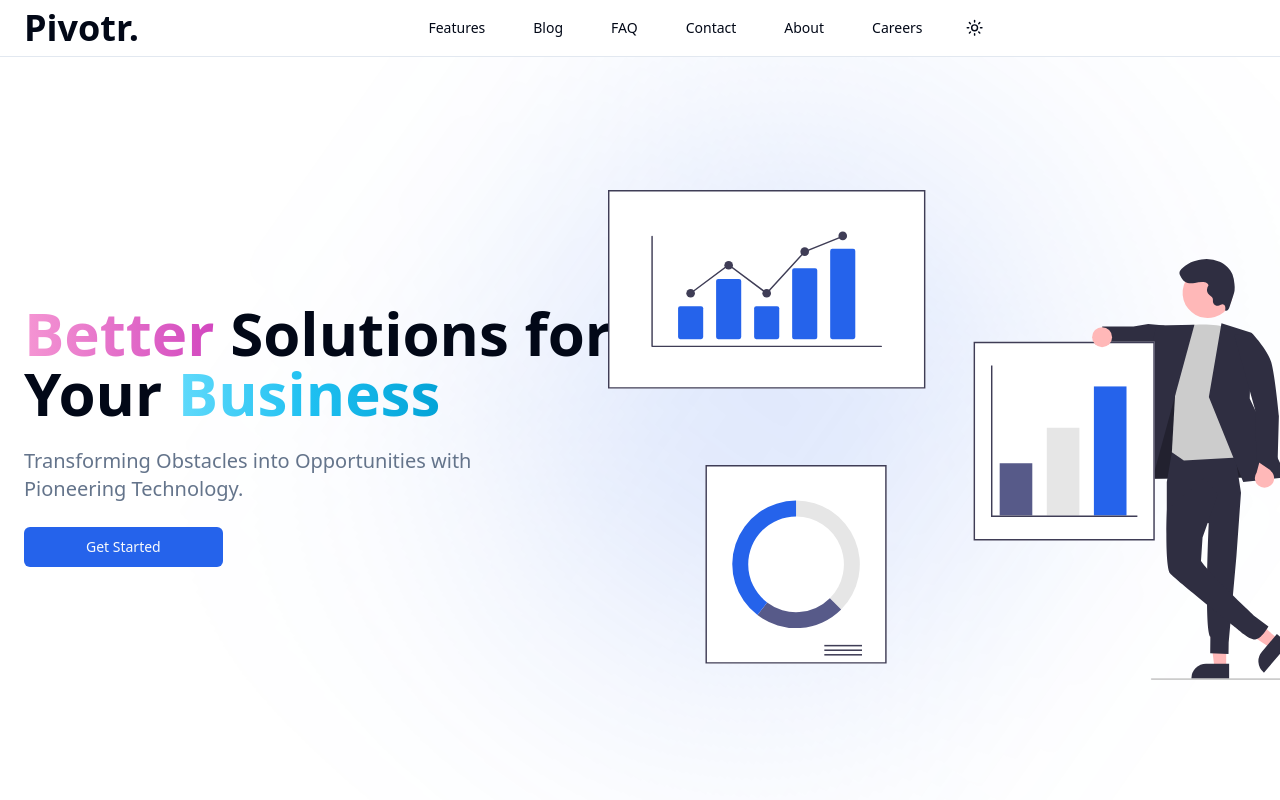
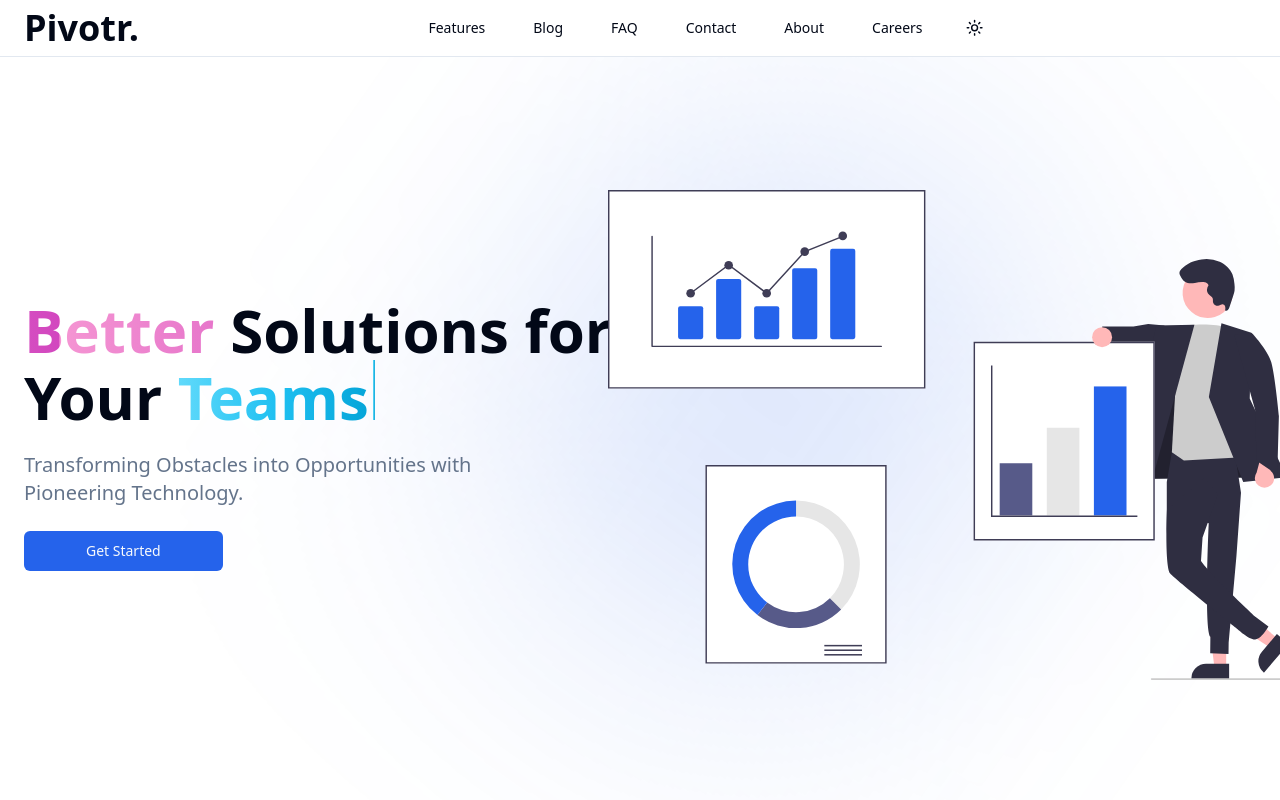
Before and after one commit to Karthik-beta/Landing_Page, a React (Vite) app in the folder client/: page / in a window 1280 px wide. Shown: the top 800 px of the page. Built offline with nearby package versions, Linux system fonts and the light colour scheme.

Commit message:
Add typewriter effect to Hero component
Introduces a reusable TypewriterText component and use-typewriter hook to animate words in the Hero section. Updates styles for gradient shimmer and typewriter cursor animations in index.css.

```diff
--- a/client/src/components/Hero.tsx
+++ b/client/src/components/Hero.tsx
@@ -1,5 +1,6 @@
 import { Button } from "./ui/button";
 import { HeroCards } from "./HeroCards";
+import { TypewriterText } from "./TypewriterText";
 
 export const Hero = () => {
   return (
@@ -7,16 +8,23 @@ export const Hero = () => {
       <div className="text-center lg:text-start space-y-6">
         <main className="text-5xl md:text-6xl font-bold">
           <h1 className="inline">
-            <span className="inline bg-gradient-to-r from-[#F596D3]  to-[#D247BF] text-transparent bg-clip-text">
+            <span className="inline bg-gradient-to-r from-[#F596D3] to-[#D247BF] text-transparent bg-clip-text gradient-shimmer">
               Better
             </span>{" "}
             Solutions
           </h1>{" "}
           for Your{" "}
           <h2 className="inline">
-            <span className="inline bg-gradient-to-r from-[#61DAFB] via-[#1fc0f1] to-[#03a3d7] text-transparent bg-clip-text">
-              Business
-            </span>{" "}
+            <TypewriterText
+              words={["Business", "Teams", "Growth", "Success", "Future"]}
+              className="inline bg-gradient-to-r from-[#61DAFB] via-[#1fc0f1] to-[#03a3d7] text-transparent bg-clip-text"
+              typeSpeed={120}
+              deleteSpeed={80}
+              delayBetweenWords={2500}
+              showCursor={true}
+              cursorClassName="bg-gradient-to-r from-[#61DAFB] to-[#03a3d7]"
+            />
+            {" "}
             {/* developers */}
           </h2>
         </main>
--- /dev/null
+++ b/client/src/components/TypewriterText.tsx
@@ -0,0 +1,49 @@
+import { useTypewriter } from '../hooks/use-typewriter';
+
+interface TypewriterTextProps {
+  words: string[];
+  className?: string;
+  typeSpeed?: number;
+  deleteSpeed?: number;
+  delayBetweenWords?: number;
+  loop?: boolean;
+  showCursor?: boolean;
+  cursorClassName?: string;
+}
+
+export const TypewriterText = ({
+  words,
+  className = '',
+  typeSpeed = 150,
+  deleteSpeed = 100,
+  delayBetweenWords = 2000,
+  loop = true,
+  showCursor = true,
+  cursorClassName = '',
+}: TypewriterTextProps) => {
+  const { text, isDeleting } = useTypewriter({
+    words,
+    typeSpeed,
+    deleteSpeed,
+    delayBetweenWords,
+    loop,
+  });
+
+  return (
+    <span className={className}>
+      {text}
+      {showCursor && (
+        <span
+          className={`inline-block w-0.5 h-[1em] ml-1 transition-colors duration-300 ${
+            isDeleting
+              ? 'bg-red-400 animate-pulse'
+              : 'bg-gradient-to-b from-[#61DAFB] to-[#03a3d7] animate-pulse'
+          } ${cursorClassName}`}
+          style={{
+            animationDuration: isDeleting ? '0.5s' : '1s',
+          }}
+        />
+      )}
+    </span>
+  );
+};
--- /dev/null
+++ b/client/src/hooks/use-typewriter.ts
@@ -0,0 +1,80 @@
+import { useState, useEffect } from 'react';
+
+interface UseTypewriterOptions {
+  words: string[];
+  typeSpeed?: number;
+  deleteSpeed?: number;
+  delayBetweenWords?: number;
+  loop?: boolean;
+}
+
+export const useTypewriter = ({
+  words,
+  typeSpeed = 150,
+  deleteSpeed = 100,
+  delayBetweenWords = 2000,
+  loop = true,
+}: UseTypewriterOptions) => {
+  const [currentWordIndex, setCurrentWordIndex] = useState(0);
+  const [currentText, setCurrentText] = useState('');
+  const [isDeleting, setIsDeleting] = useState(false);
+  const [isWaiting, setIsWaiting] = useState(false);
+
+  useEffect(() => {
+    if (words.length === 0) return;
+
+    const currentWord = words[currentWordIndex];
+
+    const timeout = setTimeout(() => {
+      if (isWaiting) {
+        setIsWaiting(false);
+        setIsDeleting(true);
+        return;
+      }
+
+      if (isDeleting) {
+        // Deleting characters
+        if (currentText.length > 0) {
+          setCurrentText(currentText.slice(0, -1));
+        } else {
+          // Finished deleting, move to next word
+          setIsDeleting(false);
+          setCurrentWordIndex((prevIndex) => {
+            const nextIndex = (prevIndex + 1) % words.length;
+            // If we've cycled through all words and loop is false, stop
+            if (!loop && nextIndex === 0 && prevIndex === words.length - 1) {
+              return prevIndex;
+            }
+            return nextIndex;
+          });
+        }
+      } else {
+        // Typing characters
+        if (currentText.length < currentWord.length) {
+          setCurrentText(currentWord.slice(0, currentText.length + 1));
+        } else {
+          // Finished typing, wait before deleting
+          setIsWaiting(true);
+        }
+      }
+    }, isWaiting ? delayBetweenWords : isDeleting ? deleteSpeed : typeSpeed);
+
+    return () => clearTimeout(timeout);
+  }, [
+    currentText,
+    currentWordIndex,
+    isDeleting,
+    isWaiting,
+    words,
+    typeSpeed,
+    deleteSpeed,
+    delayBetweenWords,
+    loop,
+  ]);
+
+  return {
+    text: currentText,
+    isDeleting,
+    isComplete: !loop && currentWordIndex === words.length - 1 && currentText === words[words.length - 1],
+  };
+};
--- a/client/src/index.css
+++ b/client/src/index.css
@@ -14,6 +14,18 @@ html {
   100% { transform: translateX(0); }
 }
 
+/* Gradient shimmer animation */
+@keyframes gradient-shimmer {
+  0% { background-position: 200% 0; }
+  100% { background-position: -200% 0; }
+}
+
+/* Typewriter cursor blink */
+@keyframes cursor-blink {
+  0%, 50% { opacity: 1; }
+  51%, 100% { opacity: 0; }
+}
+
 .scroll-left {
   animation: scroll-left 30s linear infinite;
   width: fit-content;
@@ -26,6 +38,11 @@ html {
   animation: scroll-right 30s linear infinite;
   width: fit-content;
   will-change: transform;
+}
+
+.gradient-shimmer {
+  background-size: 200% 200%;
+  animation: gradient-shimmer 6s ease-in-out infinite;
 }
 
 .scroll-left:hover,
```
